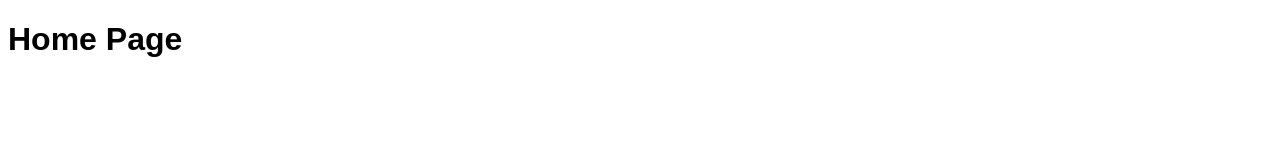
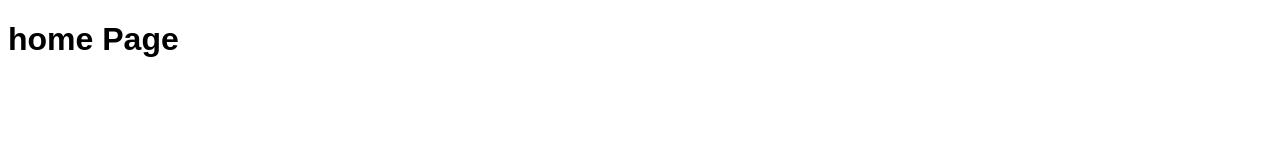
Before and after one commit to cheongwonyoung/Crunch-It, a Vue app in the folder Development/FE/muno-muno/: page / in a window 1280 px wide. Shown: the top 160 px of the page. Built offline with nearby package versions, Linux system fonts and the light colour scheme; a web font is replaced by a local one.

Commit message:
feat:tab bar 수정 완료

```diff
--- a/Development/FE/muno-muno/src/components/HomePage.vue
+++ b/Development/FE/muno-muno/src/components/HomePage.vue
@@ -1,6 +1,6 @@
 <template>
   <div>
-    <h1>Home Page</h1>
+    <h1>home Page</h1>
   </div>
 </template>
 
```
